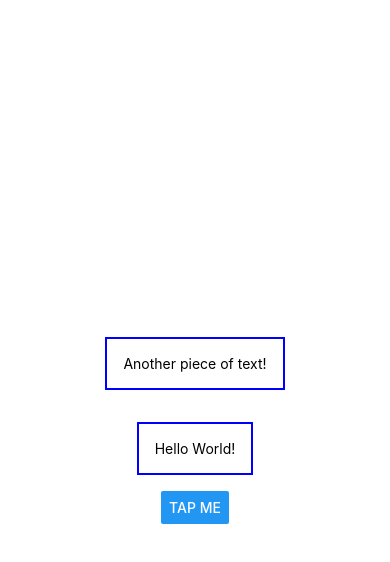
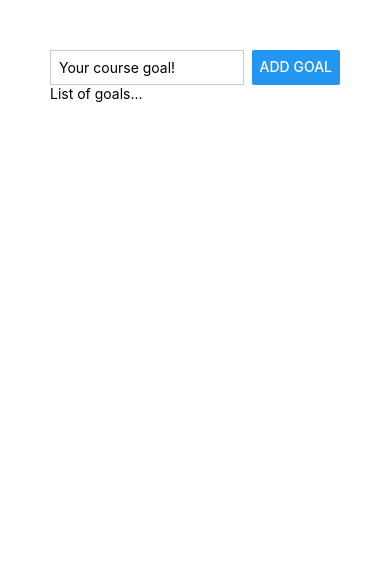
Before and after one commit to DonCastillo/learning-react-native-1, a React Native app: screen / in a window 390 px wide. Shown: the top 562 px of the page. Built offline with nearby package versions, Linux system fonts and the light colour scheme.

Commit message:
explored flexboc

```diff
--- a/App.js
+++ b/App.js
@@ -1,28 +1,33 @@
-import { Button, StyleSheet, Text, View } from 'react-native';
+import { Button, StyleSheet, Text, TextInput, View } from 'react-native';
 
 export default function App() {
   return (
-    <View style={styles.container}>
+    <View style={styles.appContainer}>
+      <View style={styles.inputContainer}>
+        <TextInput style={styles.textInput} placeholder='Your course goal!'/>
+        <Button title='Add Goal' />
+      </View>
       <View>
-        <Text style={styles.dummyText}>Another piece of text!</Text>
+        <Text>List of goals...</Text>
       </View>
-      <Text style={styles.dummyText}>Hello World!</Text>
-      <Button title='Tap Me'/>
     </View>
   );
 }
 
 const styles = StyleSheet.create({
-  container: {
-    flex: 1,
-    backgroundColor: '#fff',
-    alignItems: 'center',
-    justifyContent: 'center',
+  appContainer: {
+    padding: 50,
   },
-  dummyText: {
-    margin: 16,
-    borderWidth: 2,
-    borderColor: 'blue',
-    padding: 16
+  inputContainer: {
+    flexDirection: 'row',
+    justifyContent: 'space-between'
+  },
+  textInput: {
+    borderWidth: 1,
+    borderColor: '#cccccc',
+    width: '80%',
+    marginRight: 8,
+    padding: 8,
   }
+
 });
```
